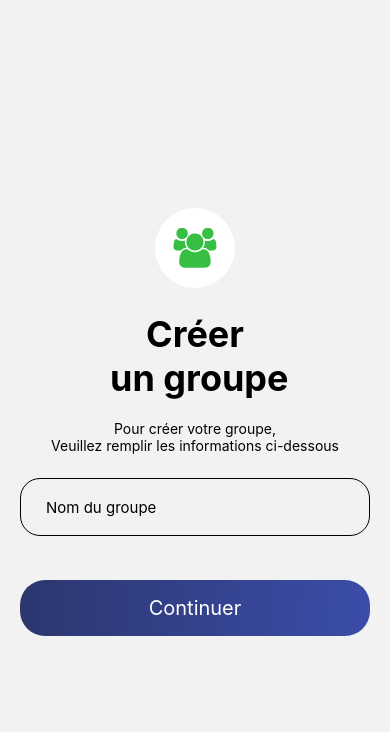
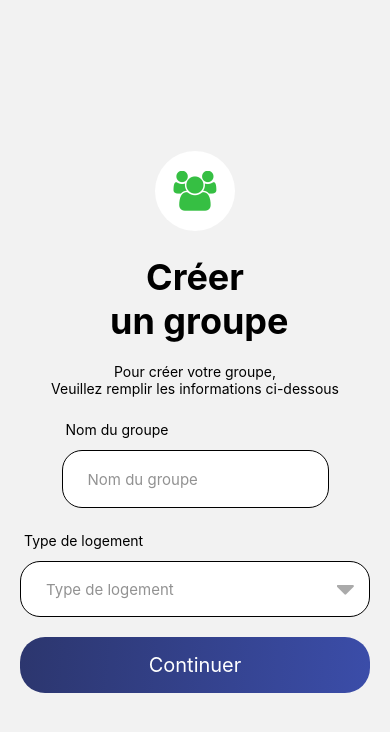
Before and after one commit to Teed-Corp/teedhouse, a React Native app: screen /CreateGroupPage in a window 390 px wide. Shown: the top 732 px of the page. Built offline with nearby package versions, Linux system fonts and the light colour scheme.

Commit message:
feat: CustomDropDown

```diff
--- a/app/components/Inputs/AppButton.tsx
+++ b/app/components/Inputs/AppButton.tsx
@@ -35,7 +35,7 @@ const styles = StyleSheet.create({
   },
   button: {
     width: "100%",
-    height: 56, // conserve la même hauteur
+    height: 56,
     overflow: "hidden",
   },
   text: {
--- /dev/null
+++ b/app/components/Inputs/CustomDropdown.tsx
@@ -0,0 +1,76 @@
+import React from "react";
+import { StyleSheet, Text, TouchableOpacity, View } from "react-native";
+import theme from "@app/theme/theme";
+import Divider from "@app/components/Divider";
+import { Icon } from "react-native-elements";
+
+const CustomDropdown = ({
+  data,
+  onSelect,
+  placeHolder,
+  displayTopPlaceHolder = false,
+  value,
+}: {
+  data: string[];
+  onSelect: (item: string) => void;
+  placeHolder: string;
+  displayTopPlaceHolder?: boolean;
+  value?: string;
+}) => {
+  const handlePress = () => {};
+
+  return (
+    <View style={styles.container}>
+      {displayTopPlaceHolder && (
+        <>
+          <Text style={styles.topPlaceHolder}>{placeHolder}</Text>
+          <Divider height={12} />
+        </>
+      )}
+      <TouchableOpacity onPress={handlePress}>
+        <View style={styles.inputContainer}>
+          <Text style={styles.placeholder}>
+            {value === null ? placeHolder : value}
+          </Text>
+          <Icon
+            name={"caret-down"}
+            type="font-awesome"
+            color={"#AAAAAA"}
+            size={30}
+            style={styles.icon}
+          />
+        </View>
+      </TouchableOpacity>
+    </View>
+  );
+};
+
+const styles = StyleSheet.create({
+  container: {
+    width: "100%",
+  },
+  inputContainer: {
+    flexDirection: "row",
+    alignItems: "center",
+    borderWidth: 0.5,
+    borderRadius: theme.defaultRadius,
+    paddingLeft: 25,
+    width: "100%",
+    height: 56,
+    backgroundColor: "white",
+    justifyContent: "space-between",
+  },
+  placeholder: {
+    fontSize: 15,
+    color: "#929292",
+    textAlign: "left",
+  },
+  topPlaceHolder: {
+    marginLeft: 4,
+  },
+  icon: {
+    marginRight: 15,
+  },
+});
+
+export default CustomDropdown;
--- a/app/components/Inputs/CustomTextField.tsx
+++ b/app/components/Inputs/CustomTextField.tsx
@@ -4,11 +4,13 @@ import React, { useState } from "react";
 import {
   KeyboardTypeOptions,
   StyleSheet,
+  Text,
   TextInput,
+  TextInputProps,
   TouchableOpacity,
-  TextInputProps,
   View,
 } from "react-native";
+import Divider from "@app/components/Divider";
 
 const CustomTextField = ({
   value,
@@ -18,6 +20,7 @@ const CustomTextField = ({
   isPassword = false,
   keyboardType = "default",
   autoCapitalize = "sentences",
+  displayTopPlaceHolder = false,
 }: {
   value: string;
   onChangeEvent: (value: string) => void;
@@ -26,6 +29,7 @@ const CustomTextField = ({
   secureTextEntry?: boolean;
   keyboardType?: KeyboardTypeOptions;
   autoCapitalize?: TextInputProps["autoCapitalize"];
+  displayTopPlaceHolder?: boolean;
 }) => {
   const [isFocused, setIsFocused] = useState(false);
   const [showPassword, setShowPassword] = useState(false);
@@ -43,14 +47,24 @@ const CustomTextField = ({
   };
 
   return (
+    <View>
+      {displayTopPlaceHolder && (
+        <>
+          <Text style={styles.topPlaceHolder}>{placeHolderValue}</Text>
+          <Divider height={12} />
+        </>
+      )}
       <View style={styles.inputContainer}>
         <TextInput
           style={[
             styles.input,
-          { borderColor: isFocused ? theme.gradientColor : theme.borderColor },
+            {
+              borderColor: isFocused ? theme.gradientColor : theme.borderColor,
+            },
           ]}
           value={value}
           placeholder={placeHolderValue}
+          placeholderTextColor={"#929292"}
           onChangeText={onChangeEvent}
           secureTextEntry={secureTextEntry && !showPassword}
           keyboardType={keyboardType}
@@ -71,6 +85,7 @@ const CustomTextField = ({
           </TouchableOpacity>
         )}
       </View>
+    </View>
   );
 };
 
@@ -84,6 +99,7 @@ const styles = StyleSheet.create({
     borderRadius: theme.defaultRadius,
     paddingLeft: 25,
     width: "100%",
+    backgroundColor: "white",
   },
   input: {
     fontSize: 15,
@@ -94,4 +110,7 @@ const styles = StyleSheet.create({
     position: "absolute",
     right: 10,
   },
+  topPlaceHolder: {
+    marginLeft: 4,
+  },
 });
--- a/app/components/Inputs/SelectableList.tsx
+++ /dev/null
@@ -1,25 +0,0 @@
-import React from "react";
-import { StyleSheet, View } from "react-native";
-
-interface Props {
-  data: string[];
-  selected: string | null;
-  onSelect: (item: string) => void;
-}
-
-const SelectableList = () => {
-  return <View></View>;
-};
-
-const styles = StyleSheet.create({
-  item: {
-    padding: 10,
-    borderBottomWidth: 1,
-    borderBottomColor: "#ccc",
-  },
-  selectedItem: {
-    backgroundColor: "lightblue",
-  },
-});
-
-export default SelectableList;
--- a/app/screens/group/CreateGroupPage.tsx
+++ b/app/screens/group/CreateGroupPage.tsx
@@ -6,7 +6,7 @@ import { SafeAreaView } from "react-native-safe-area-context";
 import Divider from "@app/components/Divider";
 import CustomTextField from "@app/components/Inputs/CustomTextField";
 import AppButton from "@app/components/Inputs/AppButton";
-import SelectableList from "@app/components/Inputs/SelectableList";
+import CustomDropdown from "@app/components/Inputs/CustomDropdown";
 
 const CreateGroupPage = () => {
   const [groupName, setGroupName] = useState("");
@@ -29,9 +29,16 @@ const CreateGroupPage = () => {
           value={groupName}
           onChangeEvent={setGroupName}
           placeHolderValue={"Nom du groupe"}
+          displayTopPlaceHolder={true}
         />
         <Divider height={24} />
-        <SelectableList />
+        <CustomDropdown
+          data={["1", "2", "3"]}
+          onSelect={setHomeType}
+          placeHolder={"Type de logement"}
+          displayTopPlaceHolder={true}
+          value={homeType}
+        />
         <Divider height={20} />
         <AppButton title={"Continuer"} onPressEvent={() => {}} />
       </View>
```
Lines whose indentation alone changed are shown as unchanged.
